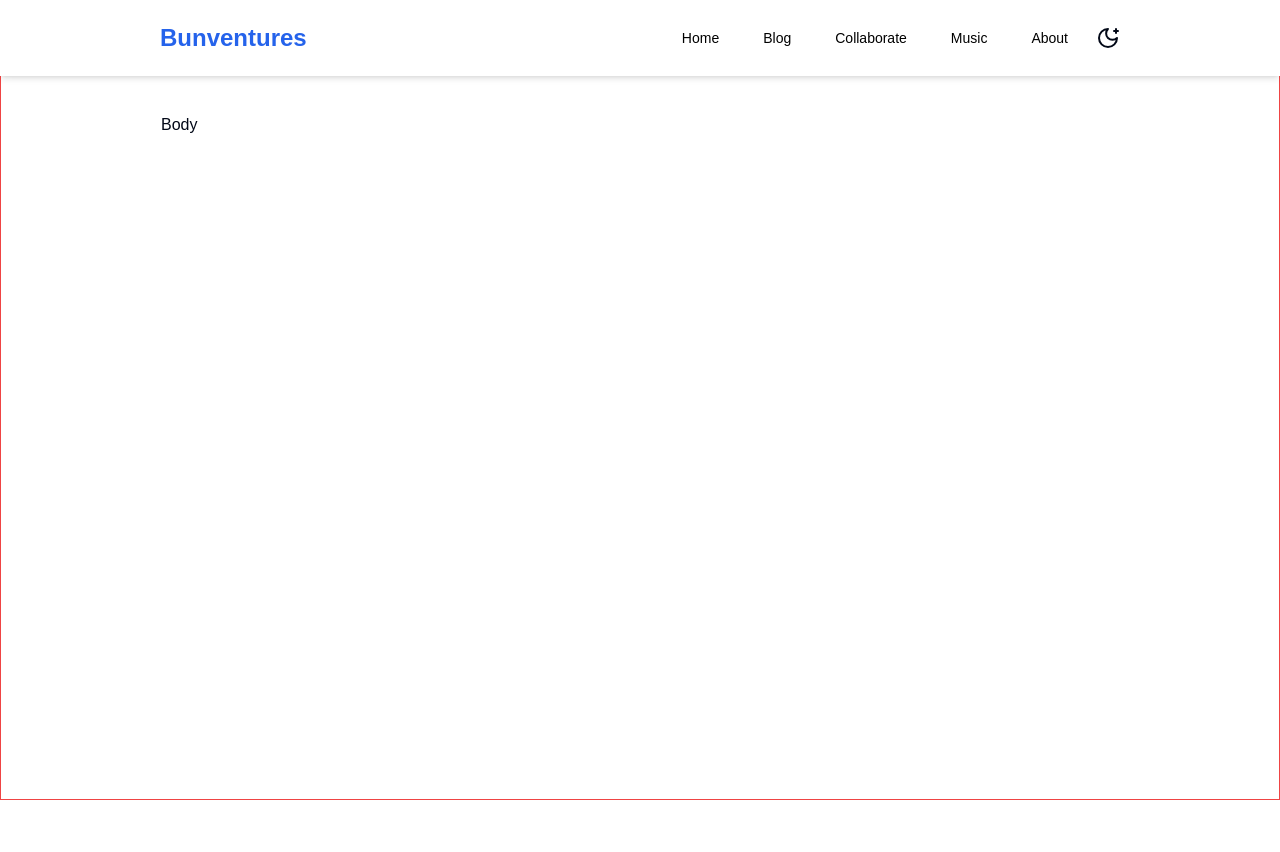
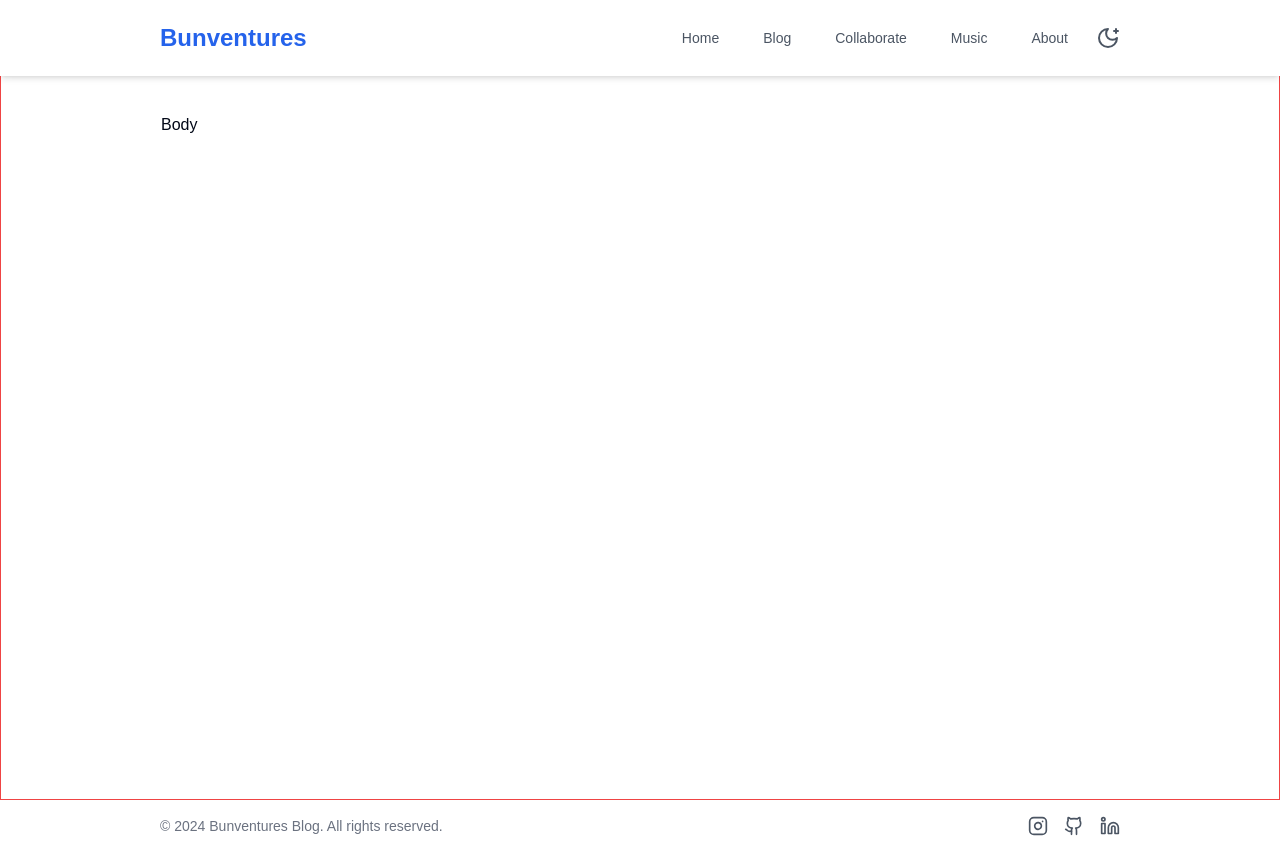
Before and after one commit to Fattybun/personal-blog, a Next.js app: page / in a window 1280 px wide. Before the commit the page ends 800 px from the top, so only its background shows below. Built offline with nearby package versions, Linux system fonts and the light colour scheme.

Commit message:
Create Footer

```diff
--- a/src/app/layout.tsx
+++ b/src/app/layout.tsx
@@ -2,6 +2,7 @@ import type { Metadata } from "next";
 import localFont from "next/font/local";
 import "./globals.css";
 import Header from "@/components/layout/header";
+import Footer from "@/components/layout/footer";
 
 const geistSans = localFont({
   src: "./fonts/GeistVF.woff",
@@ -31,6 +32,7 @@ export default function RootLayout({
       >
         <Header />
         <main>{children}</main>
+        <Footer />
       </body>
     </html>
   );
--- /dev/null
+++ b/src/components/layout/footer.tsx
@@ -0,0 +1,42 @@
+// components/layout/footer.tsx
+import React from "react";
+import { Instagram, Linkedin, Github } from "lucide-react";
+import Link from "next/link";
+import { media } from "@/configs/route";
+
+const Footer: React.FC = () => {
+  const social_media = [
+    {
+      url: media.instagram,
+      icon: <Instagram className="w-5 h-5 text-gray-600 hover:text-primary" />,
+    },
+    {
+      url: media.github,
+      icon: <Github className="w-5 h-5 text-gray-600 hover:text-primary" />,
+    },
+    {
+      url: media.linkedin,
+      icon: <Linkedin className="w-5 h-5 text-gray-600 hover:text-primary" />,
+    },
+  ];
+
+  return (
+    <footer className="w-full  text-gray-600 py-4 px-40">
+      <div className="flex items-center justify-between">
+        <div className="text-sm text-gray-500 mt-4 md:mt-0">
+          © {new Date().getFullYear()} Bunventures Blog. All rights reserved.
+        </div>
+
+        <div className="flex gap-4">
+          {social_media.map((media, index) => (
+            <Link key={index} href={media.url} target="_blank">
+              {media.icon}
+            </Link>
+          ))}
+        </div>
+      </div>
+    </footer>
+  );
+};
+
+export default Footer;
--- a/src/components/layout/header.tsx
+++ b/src/components/layout/header.tsx
@@ -5,7 +5,11 @@ import { route } from "@/configs/route";
 import { MoonStar, Sun } from "lucide-react";
 
 const Header: React.FC = () => {
-  const theme = true ? <MoonStar className="cursor-pointer" /> : <Sun />;
+  const theme = true ? (
+    <MoonStar className="cursor-pointer text-gray-600" />
+  ) : (
+    <Sun />
+  );
   const routes = [
     {
       label: route.home,
@@ -32,12 +36,17 @@ const Header: React.FC = () => {
   return (
     <header className="w-full py-5 px-40 bg-white shadow-md fixed top-0">
       <div className="container mx-auto flex items-center justify-between">
-        <div className="text-2xl font-bold text-blue-600">Bunventures</div>
+        <div className="text-2xl font-bold text-primary">Bunventures</div>
 
         <div className="flex gap-3 items-center">
           <nav className="flex gap-3">
             {routes.map((route, index) => (
-              <Button variant="link" className="text-black" key={index} asChild>
+              <Button
+                variant="link"
+                className="text-gray-600 hover:text-primary"
+                key={index}
+                asChild
+              >
                 <Link href={route.url}>{route.label}</Link>
               </Button>
             ))}
--- a/src/configs/route.ts
+++ b/src/configs/route.ts
@@ -5,3 +5,9 @@ export const route = {
   music: "Music",
   about: "About",
 } as const;
+
+export const media = {
+  instagram: "https://facebook.com",
+  github: "https://github.com",
+  linkedin: "https://linkedin.com",
+} as const;
```
